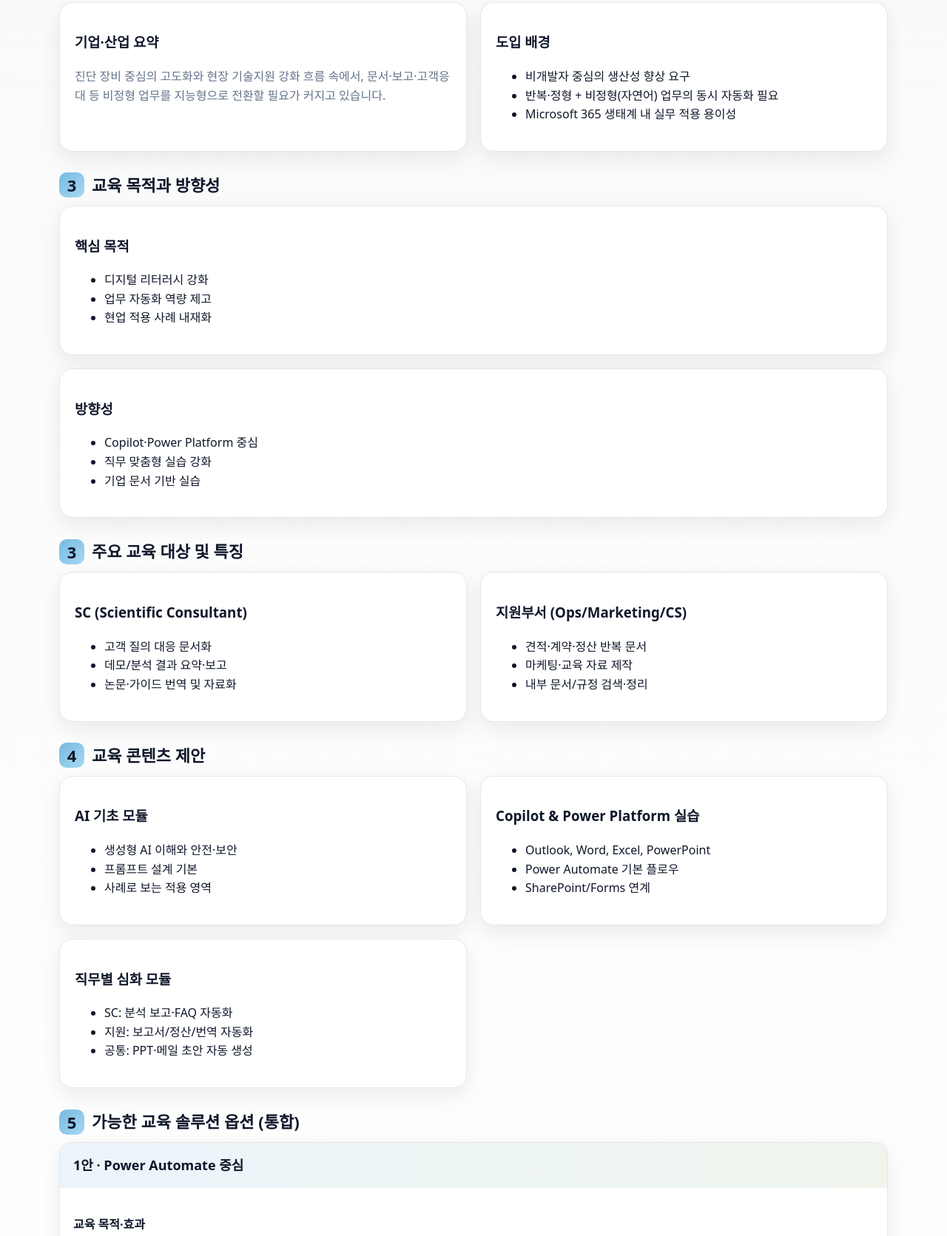
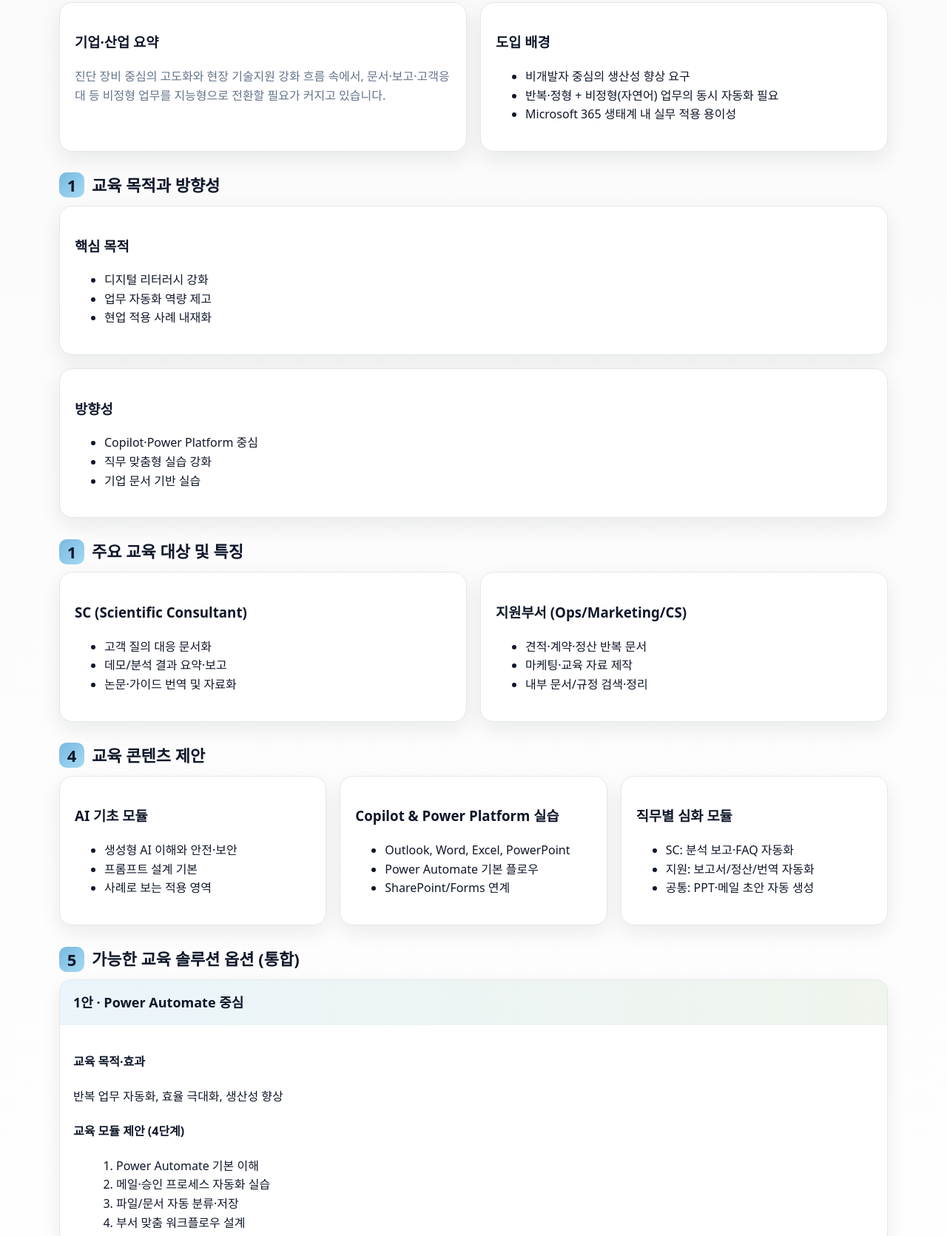
Before and after one commit to kisdevan/bioMerieux, a plain HTML site: page index.html in a window 1280 px wide. Shown: the part 435-2106 px from the top of the page at 74% size. Drawn offline with Linux system fonts and the light colour scheme.

Commit message:
Update index.html

```diff
--- a/index.html
+++ b/index.html
@@ -82,9 +82,9 @@
 
   <!-- 2. 목적·방향성 -->
   <section id="sec2">
-    <h2><span class="n">3</span> 교육 목적과 방향성</h2>
+    <h2><span class="n">1</span> 교육 목적과 방향성</h2>
     <div class="grid">
-      <article class="card first">
+      <article class="card second">
         <h3>핵심 목적</h3>
         <ul>
           <li>디지털 리터러시 강화</li>
@@ -105,7 +105,7 @@
 
   <!-- 3. 대상·특징 -->
   <section id="sec3">
-    <h2><span class="n">3</span> 주요 교육 대상 및 특징</h2>
+    <h2><span class="n">1</span> 주요 교육 대상 및 특징</h2>
     <div class="grid">
       <article class="card half">
         <h3>SC (Scientific Consultant)</h3>
@@ -130,7 +130,7 @@
   <section id="sec4">
     <h2><span class="n">4</span> 교육 콘텐츠 제안</h2>
     <div class="grid">
-      <article class="card half">
+      <article class="card third">
         <h3>AI 기초 모듈</h3>
         <ul>
           <li>생성형 AI 이해와 안전·보안</li>
@@ -138,7 +138,7 @@
           <li>사례로 보는 적용 영역</li>
         </ul>
       </article>
-    <article class="card half">
+    <article class="card third">
         <h3>Copilot & Power Platform 실습</h3>
         <ul>
           <li>Outlook, Word, Excel, PowerPoint</li>
@@ -146,7 +146,7 @@
           <li>SharePoint/Forms 연계</li>
         </ul>
       </article>
-     <article class="card half">
+     <article class="card third">
         <h3>직무별 심화 모듈</h3>
         <ul>
           <li>SC: 분석 보고·FAQ 자동화</li>
```
